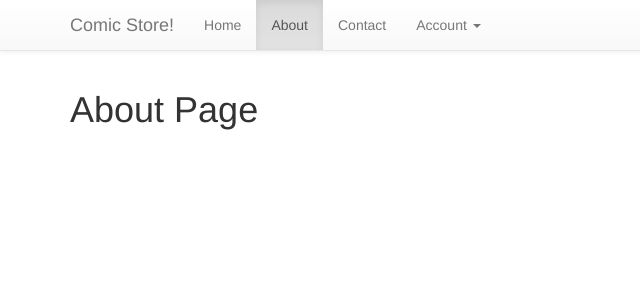
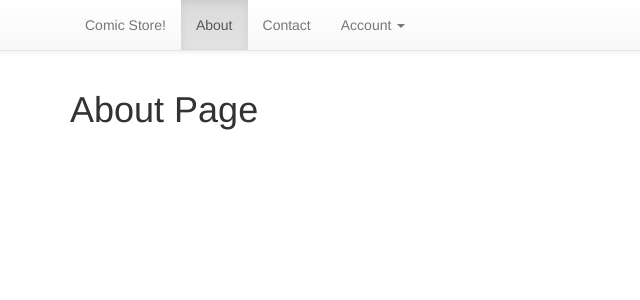
Before and after one commit to TrentHand/ComicStore, a Django app: page /about/ in a window 1280 px wide. Shown: the top 300 px of the page, without its empty margins (0-640 px from the left). Run offline with Django 3.2, Linux system fonts and the light colour scheme; parts of the project's set-up code (start-up, migrations or seed data) failed here and were passed over; some libraries are stand-ins or nearby versions.

Commit message:
linked Comic Store! to home page

```diff
--- a/comics.py
+++ b/comics.py
@@ -1,7 +1,7 @@
 import os
 import json
 
-
+#this is looping through all the comics in comics.json, creating each one as an object called complete_comic and appending them into a list called all_comics.
 def parseComics():
     all_comics = []
     complete_comic = {}
--- a/src/profiles/templates/navbar.html
+++ b/src/profiles/templates/navbar.html
@@ -8,14 +8,13 @@
             <span class="icon-bar"></span>
             <span class="icon-bar"></span>
           </button>
-          <a class="navbar-brand" href="#">Comic Store!</a>
         </div>
         <div id="navbar" class="navbar-collapse collapse">
           <ul class="nav navbar-nav">
           {% url 'home' as home %}
           {% url 'about' as about %}
           {% url 'contact' as contact %}
-            <li {% if request.path == home %} class = 'active' {% endif %}><a href="{% url 'home' %}">Home</a></li>
+            <li {% if request.path == home %} class = 'active' {% endif %}><a href="{% url 'home' %}">Comic Store!</a></li>
             <li  {% if request.path == about %} class='active' {% endif %}><a href="{% url 'about' %}">About</a></li>
             <li  {% if request.path == contact %} class='active' {% endif %}><a href="{% url 'contact' %}">Contact</a></li>
             <li class="dropdown">
```
